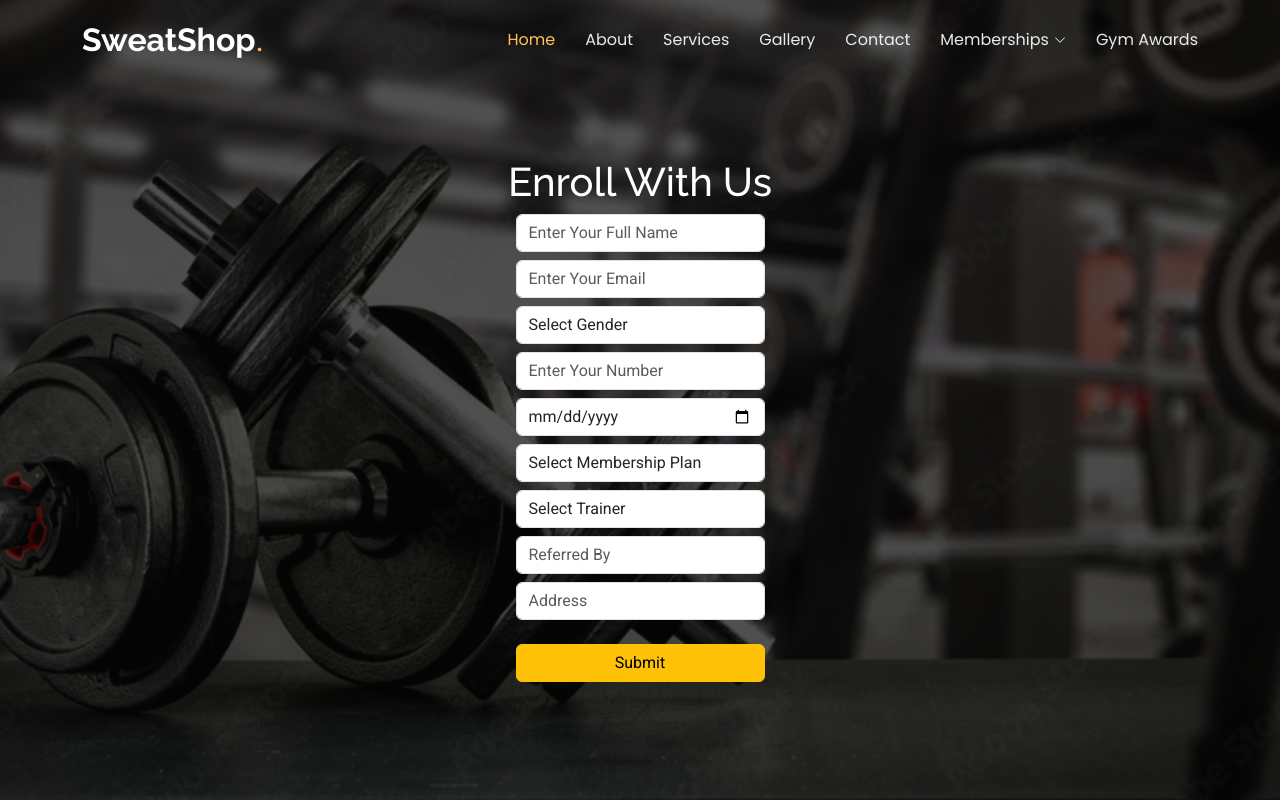
After one commit to Opango14/gymsweatshop, a Django app: page /enroll in a window 1280 px wide. The commit adds this page. Run offline with Django 5.2, Linux system fonts and the light colour scheme; data comes from the database, SQL or seed files in the repository; both versions use the stored data as it was after the commit; some libraries are stand-ins or nearby versions.

Commit message:
Created enroll page with all its attributes

```diff
--- a/sweatshop/authapp/models.py
+++ b/sweatshop/authapp/models.py
@@ -39,6 +39,7 @@ class Trainer(models.Model):
 
 class MembershipPlan(models.Model):
     plan=models.CharField(max_length=185)
+    duration=models.IntegerField(default=1)
     price=models.IntegerField()
-    def __int__(self):
-        return self.id
+    def __str__(self):
+        return self.plan
--- a/sweatshop/authapp/urls.py
+++ b/sweatshop/authapp/urls.py
@@ -7,4 +7,5 @@ urlpatterns = [
     path('login',views.handlelogin,name="handlelogin"),
     path('logout',views.handlelogout,name="handlelogout"),
     path('contact',views.contact,name="contact"),
+    path('enroll',views.enroll,name="enroll"),
 ]
--- a/sweatshop/authapp/views.py
+++ b/sweatshop/authapp/views.py
@@ -2,7 +2,7 @@ from django.shortcuts import render,redirect
 from django.contrib import messages
 from django.contrib.auth.models import User
 from django.contrib.auth import authenticate,login,logout
-from authapp.models import Contact
+from authapp.models import Contact,MembershipPlan,Trainer
 
 # Create your views here.
 def Home(request):
@@ -41,7 +41,7 @@ def signup(request):
 
         myuser=User.objects.create_user(username,email,pass1)
         myuser.save()
-        messages.success(request,"user is Created Please Login")
+        messages.success(request,"User is Created Please Login")
         return redirect('/login')
     return render(request, "signup.html")
 
@@ -75,3 +75,9 @@ def contact(request):
         messages.info(request,"Thanks for contacting us, we will get back to you soon.")
         return redirect('/contact')
     return render(request, "contact.html")
+
+def enroll(request):
+    Membership=MembershipPlan.objects.all()
+    SelectTrainer=Trainer.objects.all()
+    context={"Membership":Membership,"SelectTrainer":SelectTrainer}
+    return render(request,"enroll.html",context)
--- a/sweatshop/templates/base.html
+++ b/sweatshop/templates/base.html
@@ -55,7 +55,7 @@
           <li><a href="/contact" class="nav-link scrollto">Contact</a></li>
           <li class="dropdown"><a href="#"><span>Memberships</span> <i class="bi bi-chevron-down toggle-dropdown"></i></a>
             <ul>
-              <li><a href="#">Enroll</a></li>
+              <li><a href="/enroll">Enroll</a></li>
               <li><a href="#">Workouts</a></li>
               <li><a href="#">Tracker</a></li>
               <li><a href="#">View Profile</a></li>
--- /dev/null
+++ b/sweatshop/templates/enroll.html
@@ -0,0 +1,81 @@
+{% extends 'base.html' %}
+{% block title %}
+    Enroll
+{% endblock title %}
+{% block head %}
+    <h1>Enroll With Us</h1>
+    <div class="container mt-2">
+        <div class="row">
+            <div class="col-md-3"></div>
+            <div class="col-md-6">
+
+                {% for message in messages %}
+                <div class="alert alert-{{message.tags}} alert-dismissible fade show" role="alert">
+                    <strong></strong> {{message}}
+                    <button type="button" class="btn-close" data-bs-dismiss="alert" aria-label="Close"></button>
+                </div>
+                {% endfor %}
+
+                <!-- Contact Us Code -->
+                <form action="" method="post">{% csrf_token %}
+                    <div class="form-group">
+                        <input type="text" class="form-control" name="Fullname" placeholder="Enter Your Full Name" required>
+                    </div>
+
+                    <div class="form-group">
+                        <input type="email" class="form-control mt-2" value="{{user.email}}"name="Email" placeholder="Enter Your Email" required>
+                    </div>
+
+                    <div class="form-group">
+                        <select class="form-control mt-2" id="gender" name="Gender" required>
+                            <option selected>Select Gender</option>
+                            <option value="Male">Male</option>
+                            <option value="Female">Female</option>
+                        </select>
+                    </div>
+
+                    <div class="form-group">
+                        <input type="number" class="form-control mt-2" name="PhoneNumber" placeholder="Enter Your Number" required>
+                    </div>
+
+                    <div class="form-group">
+                        <input type="date" class="form-control mt-2" name="DOB" placeholder="Date of Birth" required>
+                    </div>
+
+                    <div class="form-group">
+                        <select class="form-control mt-2" id="domain" name="domain" required>
+                            <option selected>Select Membership Plan</option>
+                                {% for p in Membership%}
+                                <option value="{{p.plan}}">{{p.plan}} - Kshs {{p.price}}</option>></option>
+                                {% endfor %}
+                        </select>
+                    </div>
+
+                    <div class="form-group">
+                        <select class="form-control mt-2" id="domain" name="domain" required>
+                            <option selected>Select Trainer</option>
+                                {% for p in SelectTrainer%}
+                                <option value="{{p.name}}">{{p.name}}</option>></option>
+                                {% endfor %}
+                        </select>
+                    </div>
+
+                    <div class="form-group">
+                        <input type="text" class="form-control mt-2" name="reference" placeholder="Referred By">
+                    </div>
+
+                    <div class="form-group">
+                        <input type="text" class="form-control mt-2" name="address" placeholder="Address">
+                    </div>
+
+                    <br>
+                    <div class="d-grid gap-2">
+                      <button class="btn btn-warning" type="submit">Submit</button>
+                    </div>
+                </form>
+
+            </div>
+            <div class="col-md-3"></div>
+        </div>
+    </div>
+{% endblock head %}
```
Also changed, not shown: sweatshop/templates/index.html (+8 -1 lines), sweatshop/authapp/migrations/0004_membershipplan_duration.py (added), sweatshop/db.sqlite3.
